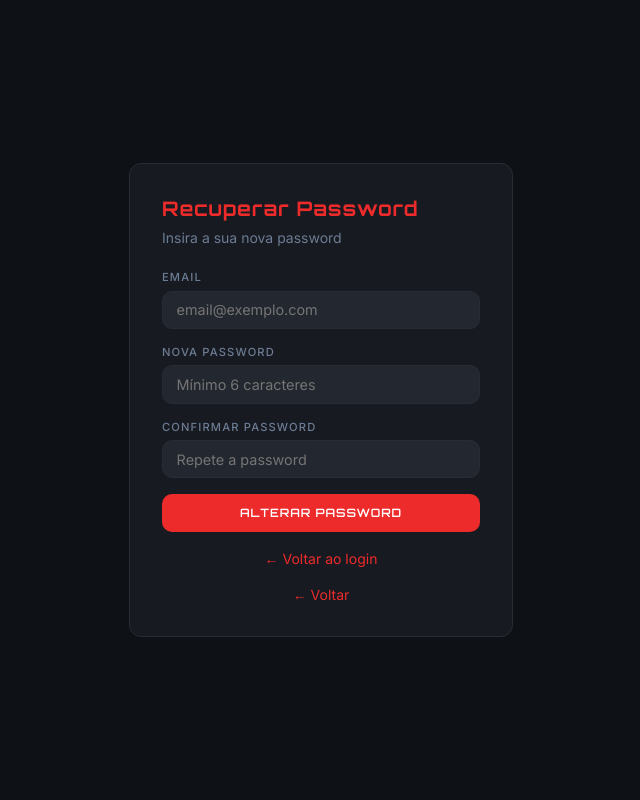
After one commit to a14509-oficina/Abre_ja, a PHP site: page /reset_password.php in a window 1280 px wide. The commit adds this page. Shown: the whole page, without its empty margins (319-959 px from the left). Run offline with PHP 8.4, Linux system fonts and the light colour scheme.

Commit message:
commit 3

```diff
--- /dev/null
+++ b/reset_password.php
@@ -0,0 +1,222 @@
+<?php
+require_once __DIR__ . '/includes/db.php';
+require_once __DIR__ . '/includes/helpers.php';
+
+$token = $_GET['token'] ?? '';
+$error = '';
+$success = false;
+
+if ($_SERVER['REQUEST_METHOD'] === 'POST') {
+    $email     = strtolower(trim($_POST['email'] ?? ''));
+    $password  = $_POST['password'] ?? '';
+    $password2 = $_POST['password2'] ?? '';
+
+    if (!$password || !$password2 || (!$token && !$email)) {
+        $error = 'Todos os campos são obrigatórios';
+    } elseif (strlen($password) < 6) {
+        $error = 'Password deve ter pelo menos 6 caracteres';
+    } elseif ($password !== $password2) {
+        $error = 'As passwords não coincidem';
+    } else {
+        if ($token) {
+            $tokenDir = __DIR__ . '/.cache';
+            $tokenFile = $tokenDir . '/' . hash('sha256', $token) . '.json';
+
+            if (!file_exists($tokenFile)) {
+                $error = 'Token inválido';
+            } else {
+                $data = json_decode(file_get_contents($tokenFile), true);
+                if (!$data || $data['token'] !== $token) {
+                    $error = 'Token inválido';
+                } elseif ($data['expires'] < time()) {
+                    $error = 'Token expirou';
+                } else {
+                    $hash = password_hash($password, PASSWORD_BCRYPT);
+                    supabase('users?id=eq.' . $data['user_id'], 'PATCH', [
+                        'password' => $hash,
+                    ]);
+                    @unlink($tokenFile);
+                    $success = true;
+                }
+            }
+        } else {
+            if (!$email || !filter_var($email, FILTER_VALIDATE_EMAIL)) {
+                $error = 'Email inválido';
+            } else {
+                $result = supabase('users?email=ilike.' . urlencode($email) . '&select=id');
+                if (!empty($result)) {
+                    $hash = password_hash($password, PASSWORD_BCRYPT);
+                    supabase('users?id=eq.' . $result[0]['id'], 'PATCH', [
+                        'password' => $hash,
+                    ]);
+                }
+                $success = true;
+            }
+        }
+    }
+}
+?>
+<!DOCTYPE html>
+<html lang="pt">
+<head>
+  <meta charset="UTF-8"/>
+  <meta name="viewport" content="width=device-width,initial-scale=1.0"/>
+  <title>Recuperar Password — Abre Já</title>
+  <link href="https://fonts.googleapis.com/css2?family=Orbitron:wght@400;600;700;800&family=Inter:wght@300;400;500;600&display=swap" rel="stylesheet"/>
+  <link rel="stylesheet" href="style.css"/>
+  <style>
+    body {
+      display: flex;
+      align-items: center;
+      justify-content: center;
+      min-height: 100vh;
+      padding: 1rem;
+    }
+    .reset-box {
+      width: 100%;
+      max-width: 24rem;
+      background: var(--card);
+      border: 1px solid var(--border);
+      border-radius: var(--radius);
+      padding: 2rem;
+    }
+    .reset-title {
+      font-family: var(--font-d);
+      font-size: 1.25rem;
+      font-weight: 700;
+      letter-spacing: 0.05em;
+      margin-bottom: 0.5rem;
+      color: var(--primary);
+    }
+    .reset-sub {
+      color: var(--muted);
+      font-size: 0.875rem;
+      margin-bottom: 1.5rem;
+    }
+    .form-group {
+      margin-bottom: 1rem;
+    }
+    .label {
+      display: block;
+      font-size: 0.7rem;
+      font-weight: 500;
+      color: var(--muted);
+      text-transform: uppercase;
+      letter-spacing: 0.1em;
+      margin-bottom: 0.4rem;
+    }
+    .input {
+      width: 100%;
+      background: var(--secondary);
+      border: 1px solid var(--border);
+      border-radius: calc(var(--radius) - 2px);
+      color: var(--fg);
+      padding: 0.6rem 0.85rem;
+      font-size: 0.9rem;
+      outline: none;
+      transition: border-color 0.15s;
+    }
+    .input:focus {
+      border-color: hsl(0 85% 55% / 0.5);
+    }
+    .btn {
+      width: 100%;
+      padding: 0.7rem;
+      background: var(--primary);
+      color: #fff;
+      border: none;
+      border-radius: calc(var(--radius) - 2px);
+      font-family: var(--font-d);
+      font-size: 0.72rem;
+      font-weight: 600;
+      letter-spacing: 0.08em;
+      text-transform: uppercase;
+      cursor: pointer;
+      transition: opacity 0.15s;
+    }
+    .btn:hover {
+      opacity: 0.85;
+    }
+    .btn:disabled {
+      opacity: 0.5;
+      cursor: not-allowed;
+    }
+    .err {
+      background: hsl(0 84% 60% / 0.1);
+      border: 1px solid hsl(0 84% 60% / 0.3);
+      border-radius: calc(var(--radius) - 2px);
+      padding: 0.6rem 0.9rem;
+      font-size: 0.85rem;
+      color: var(--destructive);
+      margin-bottom: 1rem;
+    }
+    .ok {
+      background: hsl(142 70% 45% / 0.1);
+      border: 1px solid hsl(142 70% 45% / 0.3);
+      border-radius: calc(var(--radius) - 2px);
+      padding: 0.6rem 0.9rem;
+      font-size: 0.85rem;
+      color: var(--success);
+      margin-bottom: 1rem;
+      text-align: center;
+    }
+    .link {
+      text-align: center;
+      margin-top: 1rem;
+    }
+    .link a {
+      color: var(--primary);
+      text-decoration: none;
+      font-size: 0.875rem;
+    }
+    .link a:hover {
+      text-decoration: underline;
+    }
+  </style>
+</head>
+<body>
+  <div class="reset-box">
+    <?php if ($success): ?>
+      <div class="ok">
+        ✓ Password alterada com sucesso!
+      </div>
+      <p style="color: var(--muted); font-size: 0.85rem; margin-bottom: 1.5rem;">
+        Pode agora aceder à aplicação com a sua nova password.
+      </p>
+      <a href="index.php" class="btn">Voltar ao Login</a>
+    <?php else: ?>
+      <h1 class="reset-title">Recuperar Password</h1>
+      <p class="reset-sub">Insira a sua nova password</p>
+
+      <?php if ($error): ?>
+        <div class="err"><?= htmlentities($error) ?></div>
+      <?php endif; ?>
+
+      <form method="POST">
+        <?php if (!$token): ?>
+          <div class="form-group">
+            <label class="label">Email</label>
+            <input type="email" name="email" class="input" required placeholder="email@exemplo.com"/>
+          </div>
+        <?php endif; ?>
+        <div class="form-group">
+          <label class="label">Nova Password</label>
+          <input type="password" name="password" class="input" required placeholder="Mínimo 6 caracteres"/>
+        </div>
+        <div class="form-group">
+          <label class="label">Confirmar Password</label>
+          <input type="password" name="password2" class="input" required placeholder="Repete a password"/>
+        </div>
+        <button type="submit" class="btn">Alterar Password</button>
+      </form>
+      <div class="link">
+        <a href="index.php">← Voltar ao login</a>
+      </div>
+
+      <div class="link">
+        <a href="index.php">← Voltar</a>
+      </div>
+    <?php endif; ?>
+  </div>
+</body>
+</html>
--- a/style.css
+++ b/style.css
@@ -127,14 +127,17 @@ header.app-header{position:sticky;top:0;z-index:10;background:hsl(220 20% 7%/.92
 .car-inner{padding:1rem 1rem 1rem 1.25rem;display:flex;align-items:center;gap:1rem}
 .car-brand-logo{width:2.5rem;height:2.5rem;border-radius:.5rem;background:hsl(220 15% 20%/.8);border:1px solid var(--border);display:flex;align-items:center;justify-content:center;flex-shrink:0;overflow:hidden}
 .car-brand-logo img{width:1.75rem;height:1.75rem;object-fit:contain;opacity:.85}
-.car-info{flex:1;min-width:0;display:flex;align-items:center;gap:.75rem}
+..car-info{flex:1;min-width:0;display:flex;align-items:center;gap:.75rem}
 .car-dot{width:1rem;height:1rem;border-radius:50%;border:1px solid hsl(0 0% 100%/.1);flex-shrink:0}
 .car-plate{font-family:var(--font-d);font-size:1rem;letter-spacing:.15em;font-weight:700}
 .car-sub{font-size:.8rem;color:var(--muted)}
+.car-owner{margin-top:.4rem;font-size:.75rem;color:var(--muted)}
 .card-actions{display:flex;gap:.25rem;opacity:0;transition:opacity .15s;flex-shrink:0}
 .car-card:hover .card-actions,.gate-card:hover .card-actions{opacity:1}
 
 /* ── Gate card ── */
+.gate-owner{margin-top:.35rem;font-size:.75rem;color:var(--muted)}
+
 .gate-card{position:relative;border-radius:var(--radius);border:1px solid var(--border);background:var(--card);overflow:hidden;transition:border-color .2s;margin-bottom:.75rem}
 .gate-card:hover{border-color:hsl(0 85% 55%/.25)}
 .gate-inner{padding:1rem 1rem 1rem 1.25rem;display:flex;align-items:center;gap:1rem}
```
Also changed, not shown: admin_panel.php (+103 -8 lines), api/admin.php (+34 -0 lines), api/auth.php (+69 -7 lines), api/cars.php (+5 -7 lines), api/gates.php (+21 -22 lines), app.js (+21 -7 lines), test_session.php (added, +17 -0 lines).
